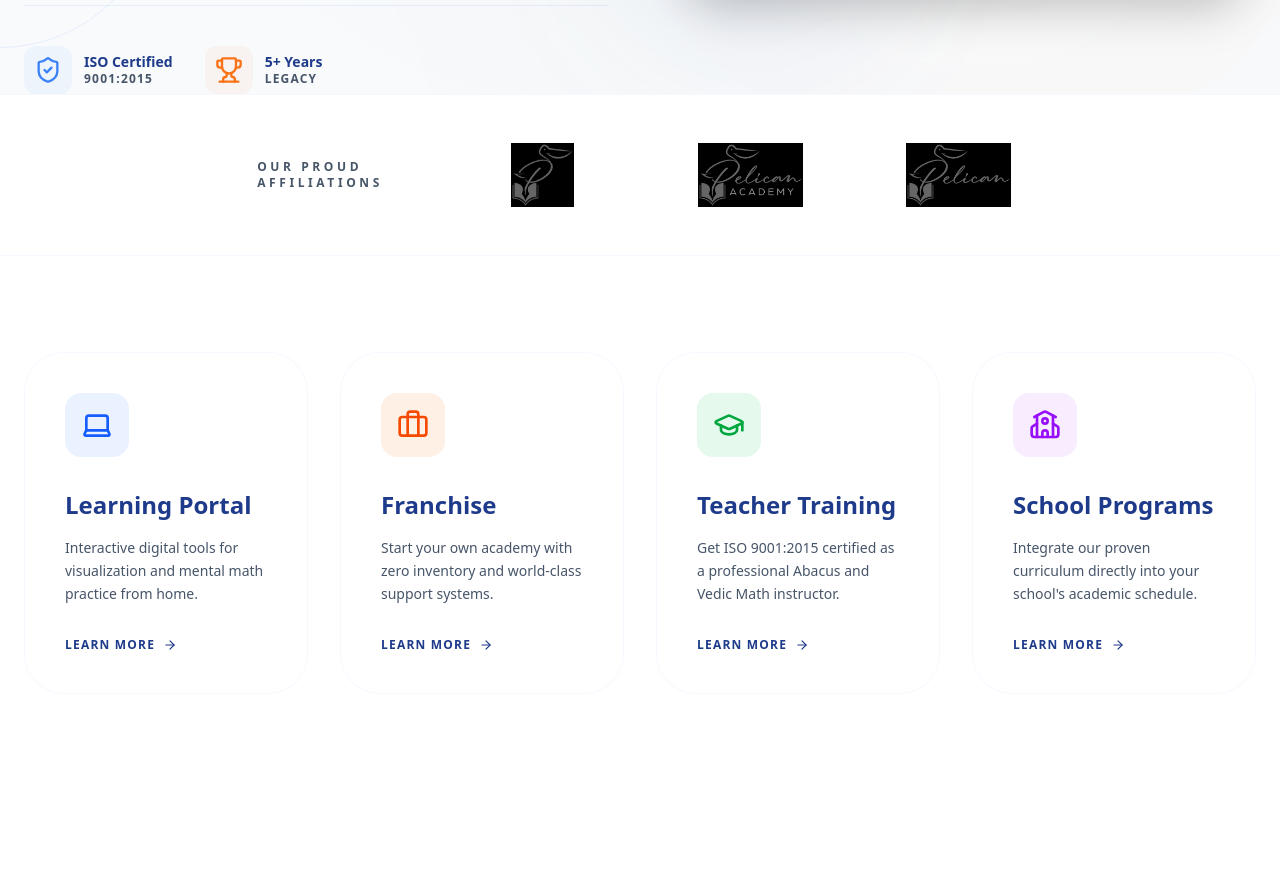
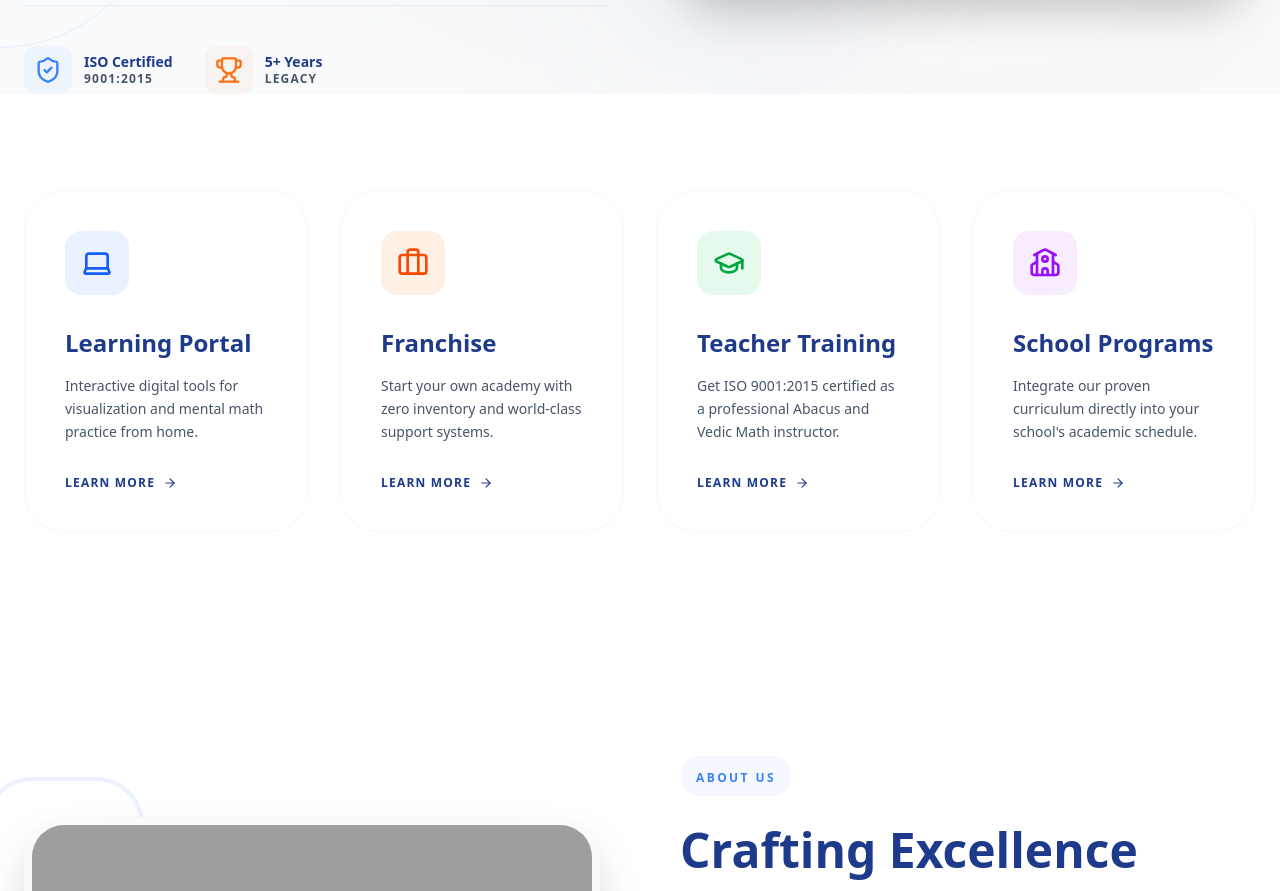
Before and after one commit to khmeeran/pelican_academy, a Next.js app: page / in a window 1280 px wide. Shown: the part 912-1803 px from the top of the page. Built offline with nearby package versions, Linux system fonts and the light colour scheme; grey boxes are pictures that could not be loaded.

Commit message:
feat: remove affiliations section

```diff
--- a/src/app/page.tsx
+++ b/src/app/page.tsx
@@ -1,6 +1,5 @@
 import Navbar from "@/components/sections/Navbar";
 import Hero from "@/components/sections/Hero";
-import Affiliations from "@/components/sections/Affiliations";
 import ServiceGrid from "@/components/sections/ServiceGrid";
 import About from "@/components/sections/About";
 import Courses from "@/components/sections/Courses";
@@ -17,7 +16,6 @@ export default function Home() {
     <main className="min-h-screen">
       <Navbar />
       <Hero />
-      <Affiliations />
       <ServiceGrid />
       <About />
       <Courses />
```
